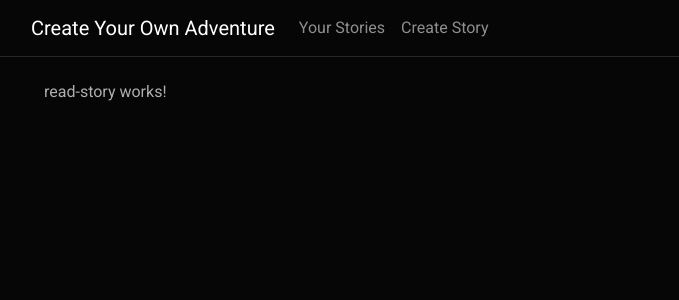
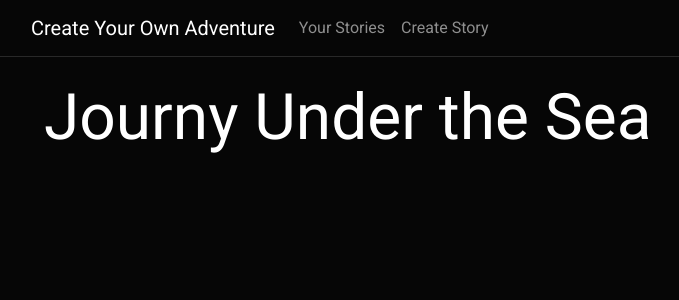
Before and after one commit to jadenmounteer/createYourOwnAdventure, an Angular app: page /readStory/1 in a window 1280 px wide. Shown: the top 300 px of the page, without its empty margins (61-740 px from the left). Built offline with nearby package versions, Linux system fonts and the light colour scheme.

Commit message:
Make story title appear

```diff
--- a/src/app/read-story/read-story.component.html
+++ b/src/app/read-story/read-story.component.html
@@ -1 +1,3 @@
-<p>read-story works!</p>
+<div *ngIf="story">
+  <h1>{{ story.title }}</h1>
+</div>
--- a/src/app/read-story/read-story.component.ts
+++ b/src/app/read-story/read-story.component.ts
@@ -28,7 +28,7 @@ export class ReadStoryComponent implements OnInit {
     storiesObservable.subscribe({
       next: (stories) => {
         stories.forEach((story) => {
-          if (story.id === this.storyID) {
+          if (story.id === Number(this.storyID)) {
             this.story = story;
           }
         });
```
